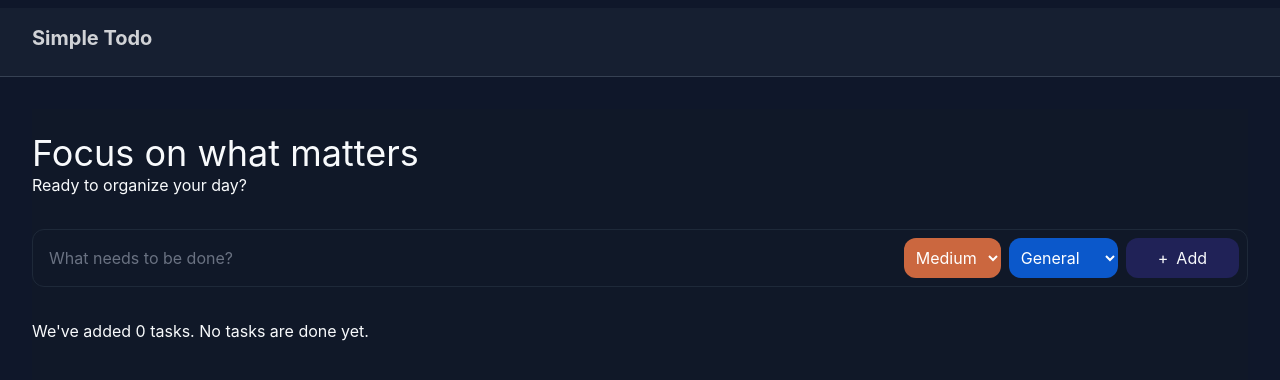
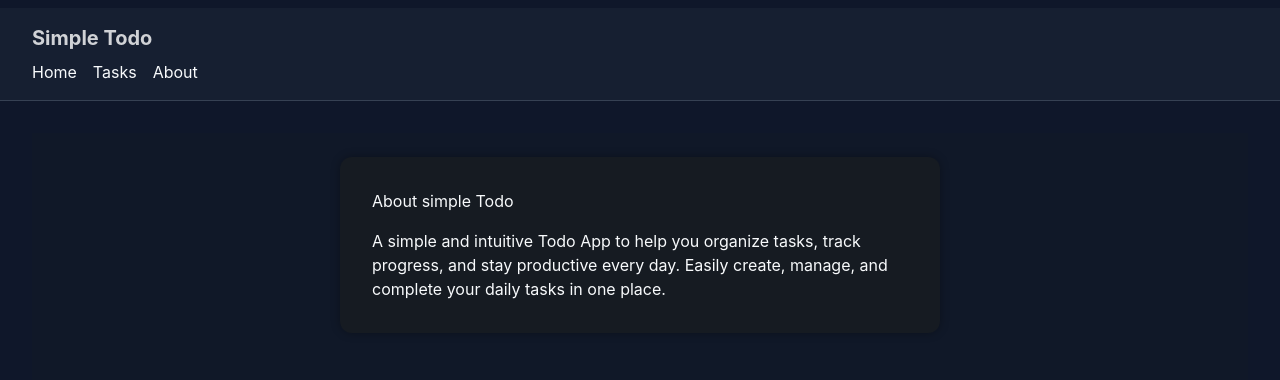
Before and after one commit to MohamadHarmoush/ToDo-App, a React (Vite) app: page /about in a window 1280 px wide. Shown: the top 380 px of the page. Built offline with nearby package versions, Linux system fonts and the light colour scheme.

Commit message:
Add pages Home & Tasks & about

```diff
--- a/src/App.tsx
+++ b/src/App.tsx
@@ -1,16 +1,22 @@
+import { Route, Routes } from 'react-router';
+
 import AppLayout from './components/AppLayout';
-import PageHeader from './components/PageHeader';
-import TaskInput from './components/TaskInput';
-import TaskList from './components/TaskList';
+import AboutPage from './pages/about';
+import HomePage from './pages/home';
+import NotFoundPage from './pages/not-found';
+import TasksPage from './pages/tasks';
 
 const App = () => {
   return (
     <AppLayout>
       <AppLayout.AppHeader title='Simple Todo' />
       <AppLayout.Content>
-        <PageHeader title='Focus on what matters' subtitle='Ready to organize your day?' />
-        <TaskInput />
-        <TaskList />
+        <Routes>
+          <Route path='/' element={<HomePage />} />
+          <Route path='/tasks' element={<TasksPage />} />
+          <Route path='/about' element={<AboutPage />} />
+          <Route path='*' element={<NotFoundPage />} />
+        </Routes>
       </AppLayout.Content>
     </AppLayout>
   );
--- a/src/components/AppLayout.tsx
+++ b/src/components/AppLayout.tsx
@@ -1,4 +1,5 @@
 import type { ReactNode } from 'react';
+import { NavLink } from 'react-router';
 
 type AppHeaderProps = {
   title?: string;
@@ -8,6 +9,12 @@ const AppHeader = ({ title }: AppHeaderProps) => (
   <header className='border-b border-gray-700 bg-gray-800/50 px-8 py-4'>
     <div className='pb-2'>
       <h1 className='text-xl font-bold text-white/80'>{title}</h1>
+    </div>
+
+    <div className='space-x-4'>
+      <NavLink to='/'>Home</NavLink>
+      <NavLink to='/tasks'>Tasks</NavLink>
+      <NavLink to='/about'>About</NavLink>
     </div>
   </header>
 );
--- a/src/index.css
+++ b/src/index.css
@@ -1,6 +1,44 @@
-@import "tailwindcss";
+@import 'tailwindcss';
 
 body {
   background-color: #0f172a; /* slate-900 */
   color: #f8fafc; /* slate-50 */
 }
+
+/* About Page */
+.about {
+  max-width: 600px;
+  margin: 0 auto;
+  padding: 2rem;
+  border-radius: 12px;
+  background-color: #161b22;
+  box-shadow: 0 0 10px rgba(0, 0, 0, 0.3);
+}
+
+.about h1 {
+  margin-bottom: 1rem;
+}
+
+.about p {
+  margin-bottom: 1rem;
+  line-height: 1.6;
+}
+
+/* Not found Page */
+.not-found {
+  max-width: 600px;
+  margin: 0 auto;
+  background-color: #161b22;
+  padding: 2rem;
+  border-radius: 12px;
+  box-shadow: 0 0 10px rgba(0, 0, 0, 0.3);
+}
+
+.not-found h1 {
+  margin-bottom: 1rem;
+}
+
+.not-found p {
+  margin-bottom: 1rem;
+  line-height: 1.6;
+}
--- a/src/main.tsx
+++ b/src/main.tsx
@@ -1,10 +1,15 @@
-import { StrictMode } from 'react'
-import { createRoot } from 'react-dom/client'
-import './index.css'
-import App from './App.tsx'
+import { StrictMode } from 'react';
+import { createRoot } from 'react-dom/client';
+
+import './index.css';
+import { BrowserRouter } from 'react-router';
+
+import App from './App.tsx';
 
 createRoot(document.querySelector('#root')!).render(
   <StrictMode>
-    <App />
+    <BrowserRouter>
+      <App />
+    </BrowserRouter>
   </StrictMode>,
-)
+);
--- /dev/null
+++ b/src/pages/about.tsx
@@ -0,0 +1,13 @@
+const AboutPage = () => {
+  return (
+    <div className='about'>
+      <h1>About simple Todo</h1>
+      <span>
+        A simple and intuitive Todo App to help you organize tasks, track progress, and stay
+        productive every day. Easily create, manage, and complete your daily tasks in one place.
+      </span>
+    </div>
+  );
+};
+
+export default AboutPage;
--- /dev/null
+++ b/src/pages/home.tsx
@@ -0,0 +1,16 @@
+import AppLayout from '@/components/AppLayout';
+import PageHeader from '@/components/PageHeader';
+import TaskInput from '@/components/TaskInput';
+import TaskList from '@/components/TaskList';
+
+const HomePage = () => {
+  return (
+    <AppLayout.Content>
+      <PageHeader title='Focus on what matters' subtitle='Ready to organize your day?' />
+      <TaskInput />
+      <TaskList />
+    </AppLayout.Content>
+  );
+};
+
+export default HomePage;
--- /dev/null
+++ b/src/pages/not-found.tsx
@@ -0,0 +1,13 @@
+const NotFoundPage = () => {
+  return (
+    <div className='not-found'>
+      <h1>Oops! Page Not Found</h1>
+      <span>
+        Sorry, the page you are looking for could not be found. Please verify the address or use the
+        navigation menu to find what you need.
+      </span>
+    </div>
+  );
+};
+
+export default NotFoundPage;
--- /dev/null
+++ b/src/pages/tasks.tsx
@@ -0,0 +1,7 @@
+import TaskList from '@/components/TaskList';
+
+const TasksPage = () => {
+  return <TaskList />;
+};
+
+export default TasksPage;
```
